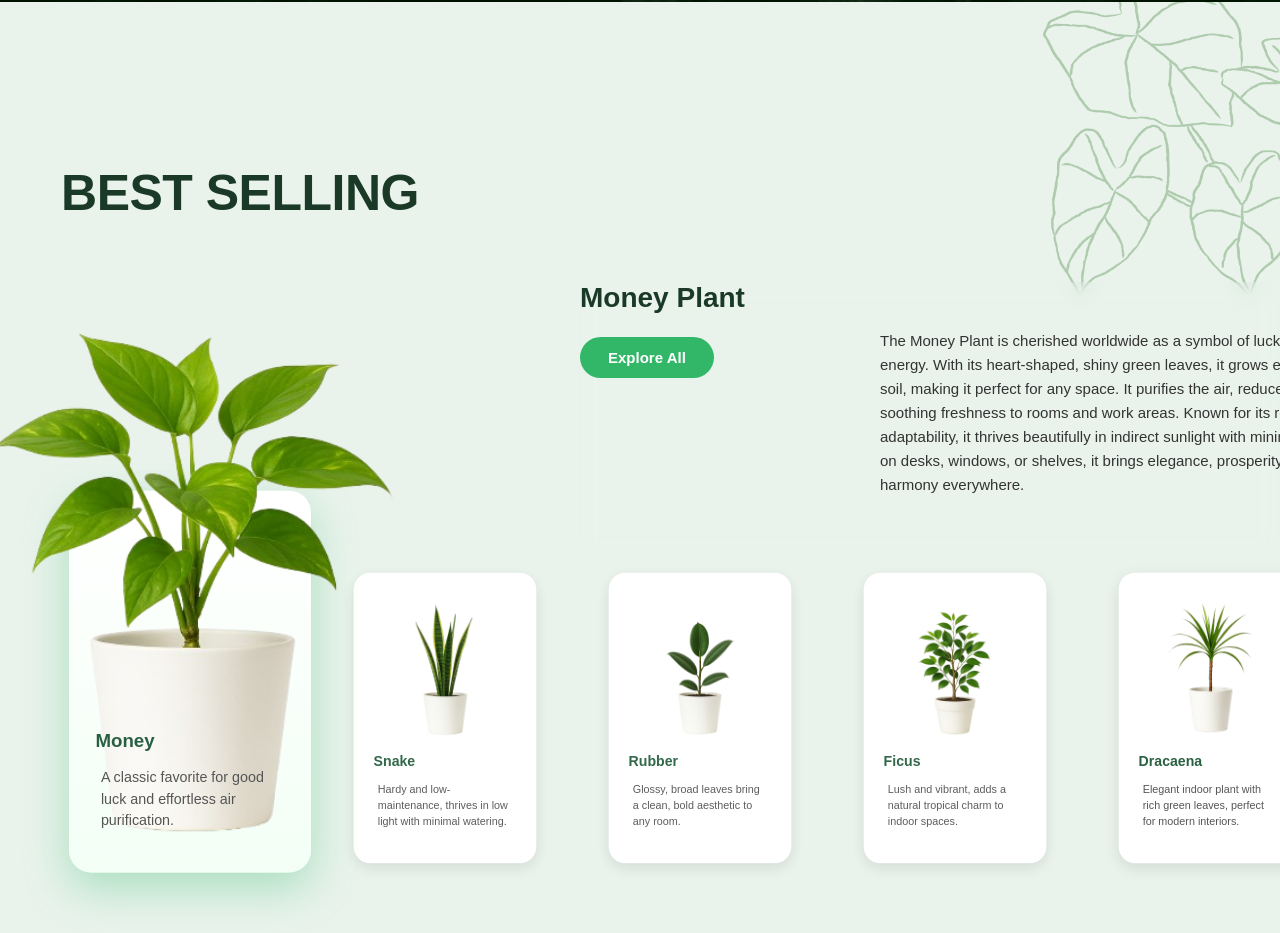
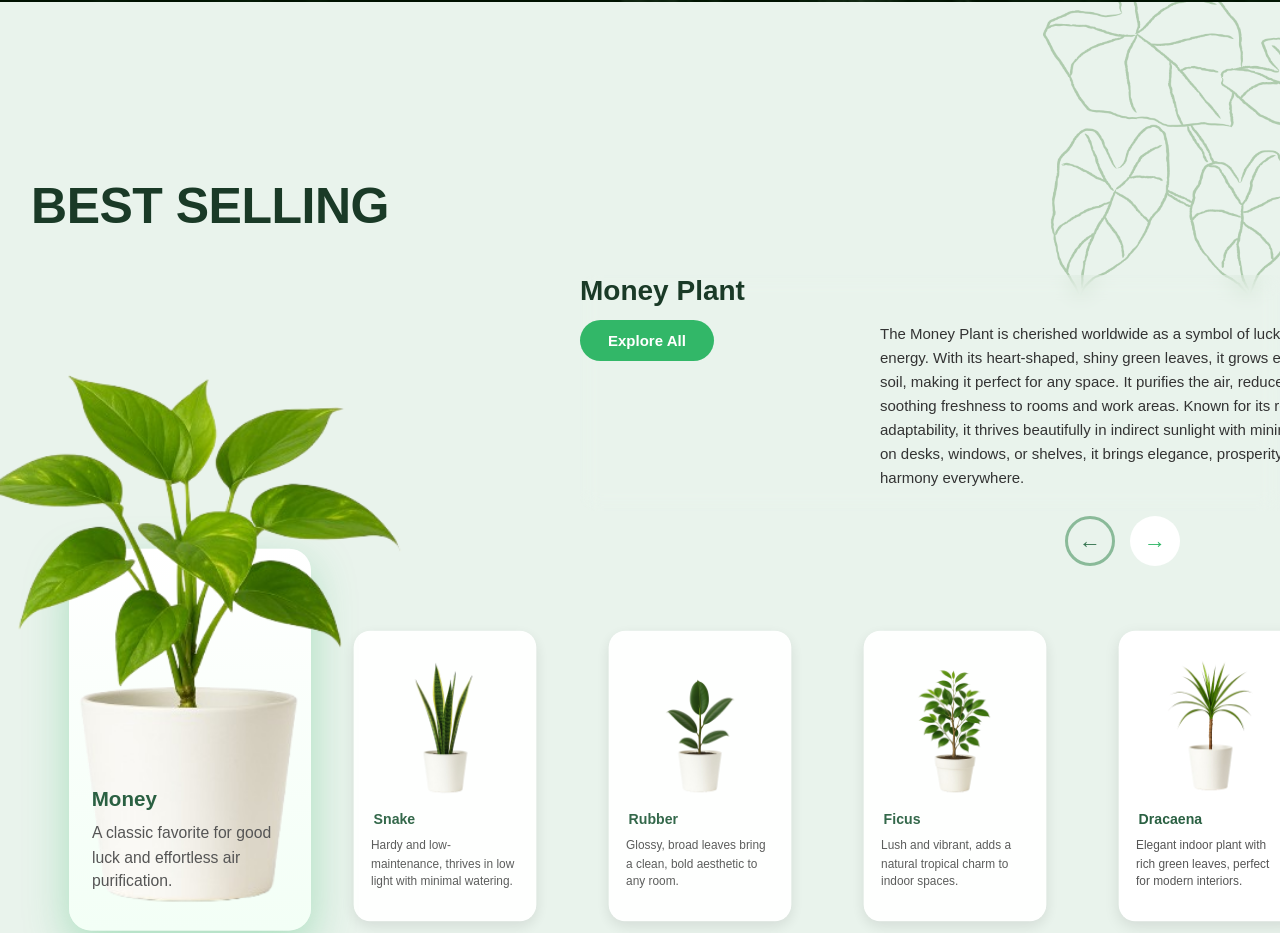
Before and after one commit to Chanii2024/serendib-flora, a website: page index.html in a window 1280 px wide. Shown: the part 2905-3838 px from the top of the page. Drawn offline with nearby package versions, Linux system fonts and the light colour scheme.

Commit message:
Updated best selling + featured carousel fixes - auto scrolling stops apon hovering arrows

```diff
--- a/index.html
+++ b/index.html
@@ -214,12 +214,24 @@
     <section class="featured-carousel-section">
         <div class="featured-carousel-container">
             <h2 class="featured-carousel-title">BEST SELLING</h2>
+
+
+
             <div class="featured-info">
                 <h3 id="featuredName">Dracaena</h3>
                 <p id="featuredDesc">
                     Elegant indoor plant with rich green leaves, perfect for modern interiors.
                 </p>
                 <button class="featured-btn">Explore All</button>
+            </div>
+            <!-- MANUAL ARROWS -->
+            <div class="featured-arrows">
+                <button class="featured-arrow left-arrow" onclick="manualPrev()">
+                    ←
+                </button>
+                <button class="featured-arrow right-arrow" onclick="manualNext()">
+                    →
+                </button>
             </div>
             <div class="featured-carousel-grid">
                 <div class="featured-card is-active">
--- a/script.js
+++ b/script.js
@@ -3,6 +3,8 @@ const grid = document.querySelector(".featured-carousel-grid");
 let cards = Array.from(document.querySelectorAll(".featured-card")); // refreshed dynamically
 let current = 0;
 let autoRotate;
+let isHoveringArrows = false;
+
 
 
 let isAnimating = false;
@@ -15,9 +17,12 @@ function stepPx() {
 }
 
 
-function rotateCards() {
+function rotateCards(isManual = false) {
+    if (!isManual && isHoveringArrows) return;
     if (isAnimating) return;
     isAnimating = true;
+
+
 
     // prepare next card to grow while sliding
     cards.forEach(c => c.classList.remove("is-active"));
@@ -69,14 +74,83 @@ isAnimating = false;
 }
 
 
+
+function manualNext() {
+    clearInterval(autoRotate);
+    rotateCards(true);
+    if (!isHoveringArrows) startRotation();
+}
+
+
+
+function manualPrev() {
+    if (isAnimating) return;
+    isAnimating = true;
+    clearInterval(autoRotate);
+
+    // Reverse slide
+    const last = cards.pop();
+    last.style.transition = "none";
+    last.style.opacity = "0";
+    last.style.transform = "translateX(-60px)";
+    grid.insertBefore(last, cards[0]);
+    cards = Array.from(document.querySelectorAll(".featured-card"));
+
+    setTimeout(() => {
+        last.style.transition = "transform 0.8s ease, opacity 0.8s ease";
+        last.style.opacity = "1";
+        last.style.transform = "translateX(0) scale(0.83)";
+    }, 40);
+
+    setTimeout(() => {
+        cards.forEach(c => {
+            c.classList.remove("is-active");
+            c.style.transform = "";   // ← important: clear leftover transforms
+        });
+
+        cards[0].classList.add("is-active");
+
+        updateFeaturedInfo();
+        isAnimating = false;
+    }, 550); // slight delay gives smoother sizing
+
+
+    if (!isHoveringArrows) startRotation();
+
+}
+
+
+
 // autoplay control
 function startRotation() {
+    if (isHoveringArrows) return; // ← do NOT restart autoplay if still hovering
+    clearInterval(autoRotate);
     autoRotate = setInterval(rotateCards, 3000);
 }
+
+
 
 // pause on hover
 grid.addEventListener("mouseenter", () => clearInterval(autoRotate));
 grid.addEventListener("mouseleave", startRotation);
+
+// pause when hovering manual arrows
+const arrowBox = document.querySelector(".featured-arrows");
+
+arrowBox.addEventListener("mouseenter", () => {
+    isHoveringArrows = true;
+    clearInterval(autoRotate);
+});
+
+arrowBox.addEventListener("mouseleave", () => {
+    isHoveringArrows = false;
+    startRotation();
+});
+
+
+
+
+
 
 // start it
 startRotation();
--- a/style.css
+++ b/style.css
@@ -859,9 +859,10 @@ img {
     font-size: 50px;
     font-weight: 700;
     color: #1a3a27;
-    margin-bottom: 80px;
+    margin-bottom: 40px;
     letter-spacing: -0.5px;
-    margin-left: -800px;
+    margin-left: -860px;
+    margin-top: 55px;
 }
 
 .featured-carousel-grid {
@@ -938,7 +939,21 @@ img {
 
 
 .featured-card.is-active .featured-img {
-    transform: scale(3.5) translateY(-20px);
+    transform: scale(3.7) translateX(-1px) translateY(-20px);
+}
+.featured-card.is-active .featured-name
+{
+    margin-left: 5px;
+}
+
+.featured-card.is-active .featured-name, .featured-desc
+{
+    transform: scale(1.1);
+}
+
+.featured-card.is-active .featured-name, .featured-desc
+{
+    transform: scale(1.1);
 }
 
 .featured-name {
@@ -955,9 +970,72 @@ img {
     padding: 0 5px;
 }
 
+
+
+/* === MANUAL ARROWS ABOVE INFO === */
+.featured-arrows {
+    display: flex;
+    gap: 15px;
+    justify-content: flex-end;
+    align-items: center;
+    margin-top: 5px;
+    margin-bottom: 50px;
+    margin-right: 20px;
+    /* adjust later if needed */
+}
+
+/* LEFT ARROW — white outline, white arrow, transparent bg */
+.featured-arrow.left-arrow {
+    width: 50px;
+    height: 50px;
+    border-radius: 50%;
+    border: 3.5px solid #8aba99;
+    background: transparent;
+    color: #377551;
+    font-size: 22px;
+    display: flex;
+    justify-content: center;
+    align-items: center;
+    cursor: pointer;
+    transition: all 0.3s ease;
+}
+
+/* RIGHT ARROW — white bg, green arrow */
+.featured-arrow.right-arrow {
+    width: 50px;
+    height: 50px;
+    border-radius: 50%;
+    background: #ffffff;
+    border: none;
+    color: #32b768;
+    font-size: 22px;
+    display: flex;
+    justify-content: center;
+    align-items: center;
+    cursor: pointer;
+    transition: all 0.3s ease;
+}
+
+/* Optional hover if you want */
+.featured-arrow.left-arrow:hover {
+    opacity: 0.8;
+    color: rgb(8, 31, 8);
+    font-size: 30px;
+    width: 55px;
+    height: 55px;
+}
+
+.featured-arrow.right-arrow:hover {
+    background: #d5eedc;
+    border: 3.5px solid #8aba99;
+    font-size: 30px;
+}
+
+
+
 /* === FEATURED INFO BOX === */
 .featured-info {
-    margin-top: -20px;
+    margin-top: 0px;
     /* space below BEST SELLING */
     margin-left: 500px;
     text-align: left;
@@ -978,13 +1056,13 @@ img {
     font-size: 15px;
     color: #333;
     line-height: 1.6;
-    margin-bottom: 20px;
+    margin-bottom: -20px;
     margin-left: 300px;
 }
 
 .featured-btn {
     position: relative;
-    top: -180px;
+    top: -150px;
     /* move up — increase this to go higher */
     background: #32b768;
     color: #fff;
@@ -1002,9 +1080,6 @@ img {
 }
 
 
-
-
-
 @media (max-width: 1200px) {
     .featured-carousel-grid {
         grid-template-columns: repeat(3, 1fr);
@@ -1031,6 +1106,10 @@ img {
         width: 90%;
     }
 }
+
+
+
+
 
 
 
```
Lines whose indentation alone changed are shown as unchanged.
